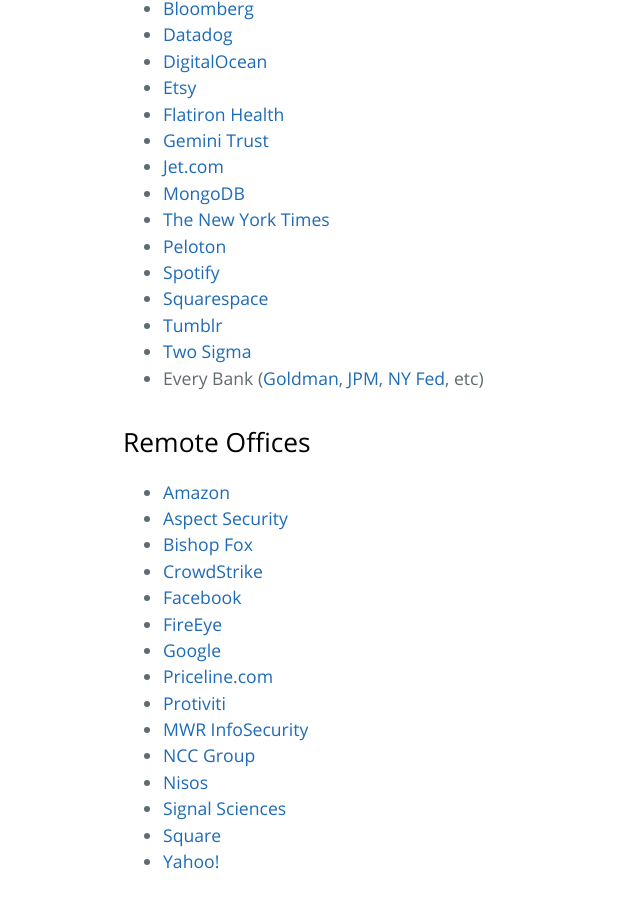
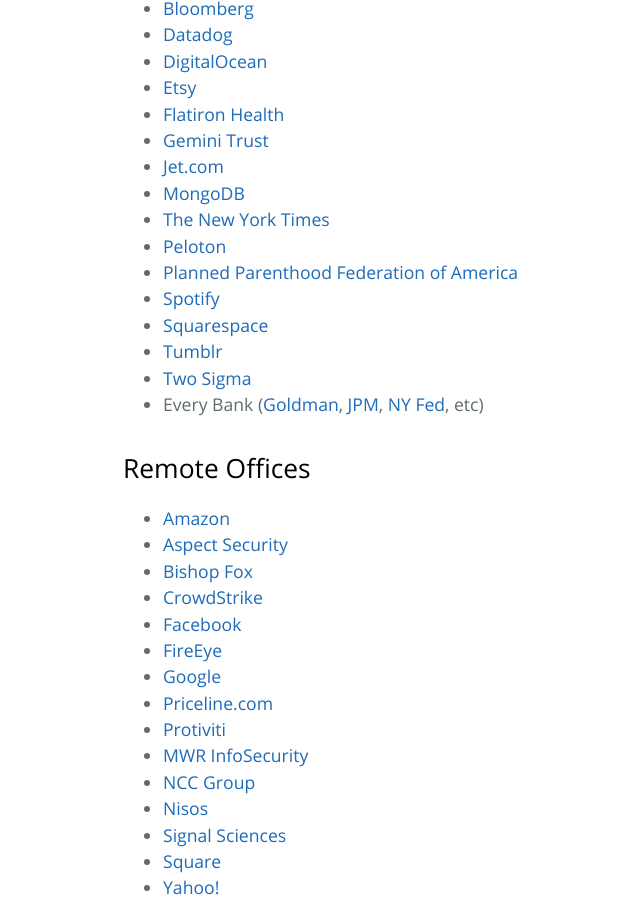
Before and after one commit to trailofbits/nyc-infosec, a Jekyll site: the page built from companies.md, in a window 1280 px wide and 900 px high, scrolled down 2215 px. Shown: the whole window, without its empty margins (101-741 px from the left). Built offline with Jekyll 4.4.1, drawn with Linux system fonts in a browser that asks for light colours; our own code applies the rules of GitHub Pages for plain Markdown files.

Commit message:
Add Planned Parenthood (#17)
Add Planned Parenthood

```diff
--- a/companies.md
+++ b/companies.md
@@ -83,6 +83,7 @@
 * [MongoDB](https://www.mongodb.com/)
 * [The New York Times](https://www.nytimes.com/)
 * [Peloton](https://www.onepeloton.com)
+* [Planned Parenthood Federation of America](https://plannedparenthood.org)
 * [Spotify](https://www.spotify.com/)
 * [Squarespace](https://www.squarespace.com/)
 * [Tumblr](https://www.tumblr.com/)
```
